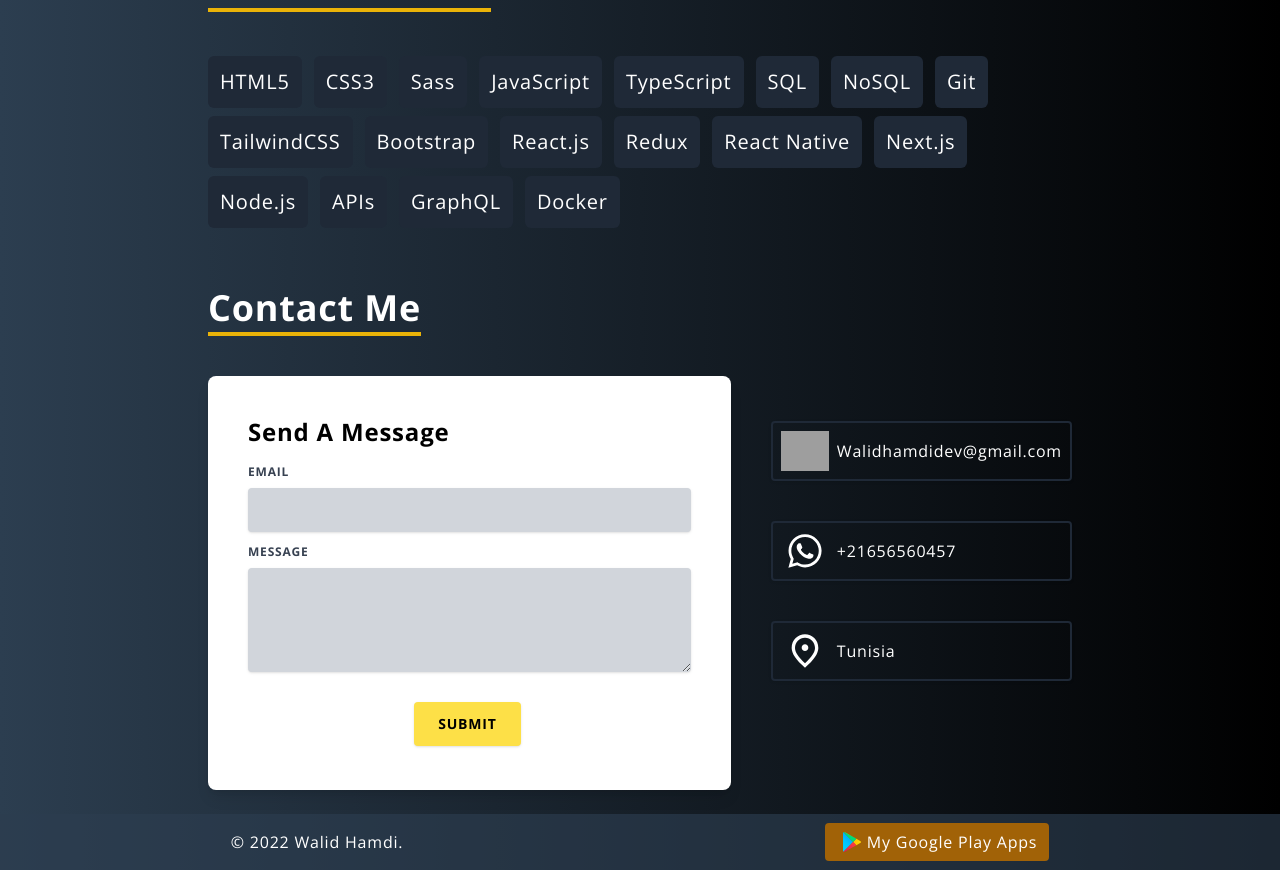
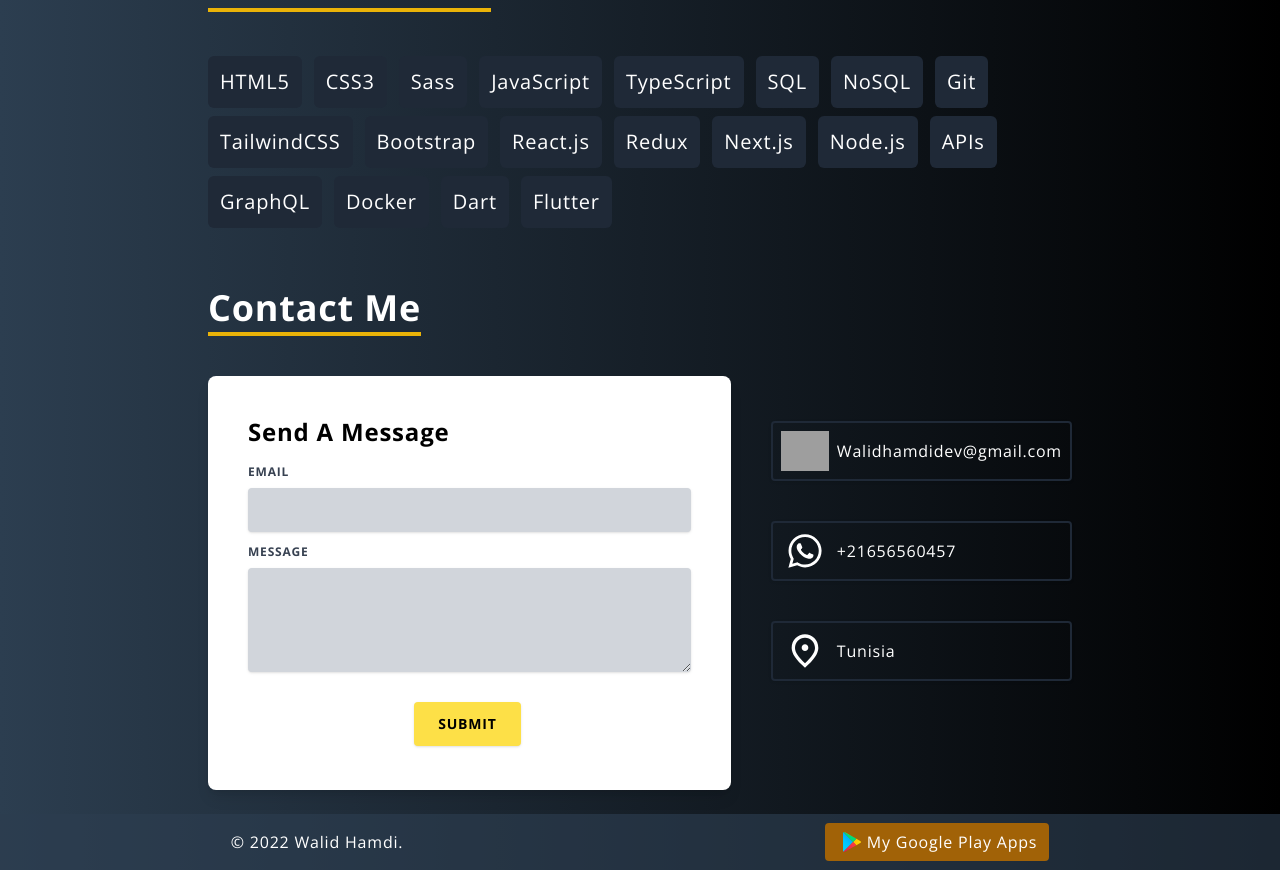
Before and after one commit to Walidhamdidev/Next.js_portfolio, a Next.js app: page / in a window 1280 px wide. Shown: the part 1468-2338 px from the top of the page. Built offline with nearby package versions, Linux system fonts and the light colour scheme; grey boxes are pictures that could not be loaded.

Commit message:
update skills section

```diff
--- a/components/Skills.js
+++ b/components/Skills.js
@@ -14,12 +14,13 @@ const Skills = () => {
     { skill: "Bootstrap" },
     { skill: "React.js" },
     { skill: "Redux" },
-    { skill: "React Native" },
     { skill: "Next.js" },
     { skill: "Node.js" },
     { skill: "APIs" },
     { skill: "GraphQL" },
     { skill: "Docker" },
+    { skill: "Dart" },
+    { skill: "Flutter" },
   ];
 
   return (
```
